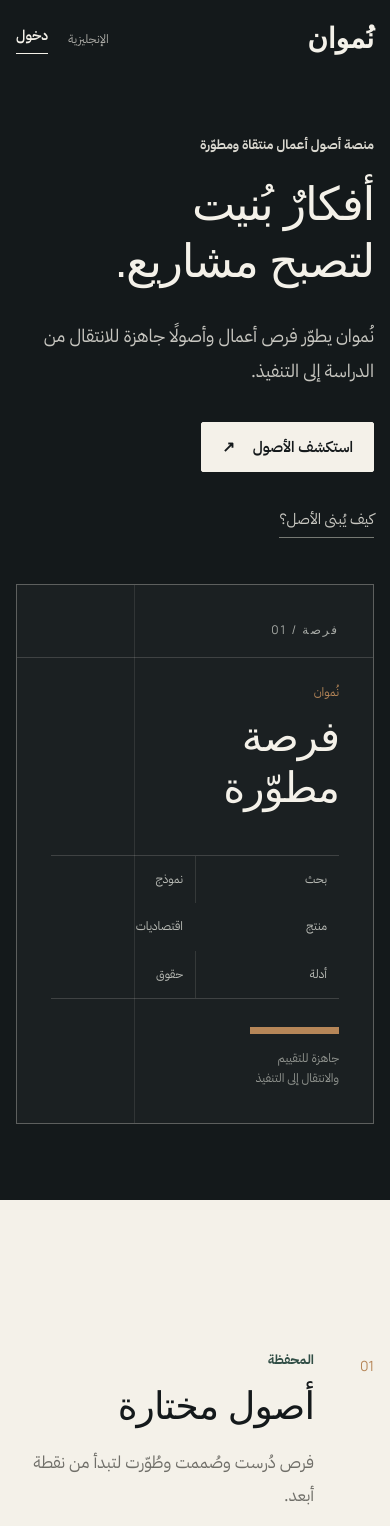
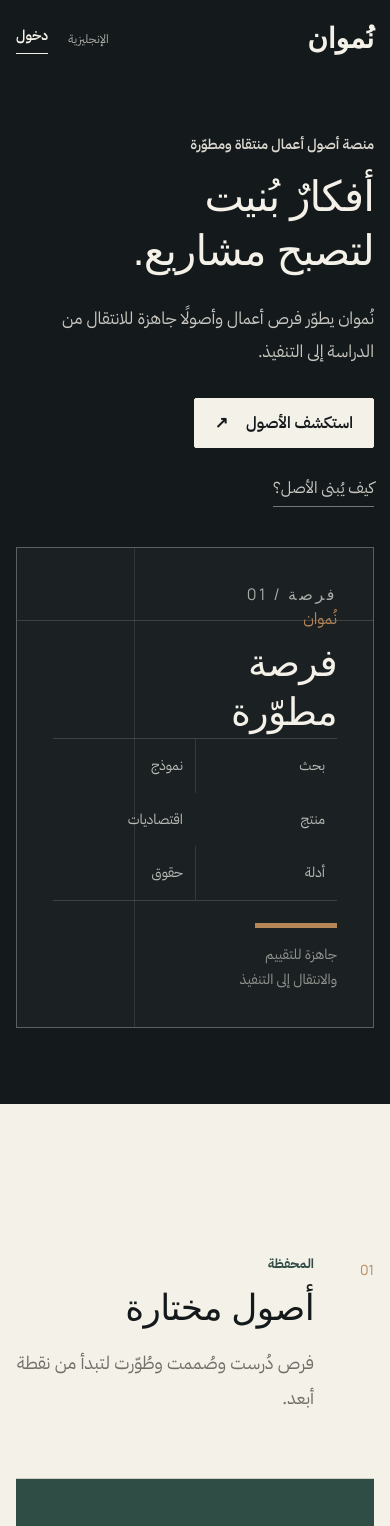
Before and after one commit to alalmaiesa-glitch/numwan, a Next.js app: page / in a window 390 px wide. Shown: the top 1526 px of the page. Built offline with nearby package versions, Linux system fonts and the light colour scheme; no server answers; a web font is replaced by a local one.

Commit message:
fix: finalize Arabic homepage typography scale

```diff
--- a/app/globals.css
+++ b/app/globals.css
@@ -790,3 +790,222 @@ button{border:0}
   .publicSite:not(.englishSite) .holdingCopy h3{font-size:28px;line-height:1.5}
   .publicSite:not(.englishSite) .manifestoGrid{grid-template-columns:1fr;gap:28px}
 }
+
+
+/* ===== Homepage Arabic Typography Scale — Final ===== */
+.publicSite:not(.englishSite) .editorialHeroGrid{
+  grid-template-columns:minmax(0,.96fr) minmax(0,1.04fr);
+  gap:64px;
+}
+
+.publicSite:not(.englishSite) .editorialHeroCopy{
+  max-width:620px;
+}
+
+.publicSite:not(.englishSite) .editorialHeroCopy .sectionKicker{
+  font-size:15px;
+  line-height:1.7;
+  font-weight:600;
+  margin-bottom:14px;
+}
+
+.publicSite:not(.englishSite) .editorialHeroCopy h1{
+  font-size:clamp(56px,4.6vw,68px);
+  line-height:1.22;
+  letter-spacing:-.02em;
+  margin:12px 0 24px;
+  max-width:620px;
+}
+
+.publicSite:not(.englishSite) .editorialHeroCopy p{
+  font-size:18px;
+  line-height:1.95;
+  max-width:590px;
+}
+
+.publicSite:not(.englishSite) .heroActions{
+  gap:26px;
+  margin-top:30px;
+}
+
+.publicSite:not(.englishSite) .editorialCta,
+.publicSite:not(.englishSite) .quietCta{
+  font-size:16px;
+}
+
+.publicSite:not(.englishSite) .assetHeroVisual{
+  min-height:520px;
+  padding:34px 36px;
+}
+
+.publicSite:not(.englishSite) .visualIndex{
+  font-size:14px;
+  line-height:1.6;
+}
+
+.publicSite:not(.englishSite) .visualTitle{
+  gap:6px;
+  max-width:86%;
+}
+
+.publicSite:not(.englishSite) .visualTitle span{
+  font-size:15px;
+  line-height:1.6;
+}
+
+.publicSite:not(.englishSite) .visualTitle strong{
+  font-size:clamp(42px,3.4vw,50px);
+  line-height:1.3;
+  letter-spacing:-.018em;
+}
+
+.publicSite:not(.englishSite) .visualGrid span{
+  font-size:14px;
+  line-height:1.7;
+  padding:15px 12px;
+}
+
+.publicSite:not(.englishSite) .assetHeroVisual>p{
+  font-size:15px;
+  line-height:1.8;
+  max-width:210px;
+}
+
+.publicSite:not(.englishSite) .visualRule{
+  height:5px;
+  width:29%;
+  margin-top:22px;
+}
+
+/* Main homepage headings */
+.publicSite:not(.englishSite) .sectionHeading h2,
+.publicSite:not(.englishSite) .manifestoSection h2,
+.publicSite:not(.englishSite) .methodIntro h2,
+.publicSite:not(.englishSite) .closingSection h2{
+  font-size:clamp(40px,3.5vw,52px);
+  line-height:1.3;
+  letter-spacing:-.018em;
+}
+
+.publicSite:not(.englishSite) .sectionHeading p,
+.publicSite:not(.englishSite) .manifestoSection p{
+  font-size:18px;
+  line-height:1.95;
+}
+
+/* Portfolio section */
+.publicSite:not(.englishSite) .holdingCopy h3{
+  font-size:clamp(28px,2.2vw,34px);
+  line-height:1.5;
+  letter-spacing:-.015em;
+}
+
+.publicSite:not(.englishSite) .holdingCopy p{
+  font-size:17px;
+  line-height:2;
+}
+
+.publicSite:not(.englishSite) .microMeta{
+  font-size:14px;
+}
+
+/* Anatomy + methodology */
+.publicSite:not(.englishSite) .anatomyRow strong{
+  font-size:24px;
+  line-height:1.55;
+}
+
+.publicSite:not(.englishSite) .methodStep h3{
+  font-size:24px;
+  line-height:1.5;
+}
+
+.publicSite:not(.englishSite) .methodStep p{
+  font-size:15px;
+  line-height:1.95;
+}
+
+.publicSite:not(.englishSite) .methodStep>span{
+  font-size:13px;
+}
+
+/* Footer readability */
+.publicSite:not(.englishSite) .publicFooter nav,
+.publicSite:not(.englishSite) .footerActions{
+  font-size:14px;
+}
+
+.publicSite:not(.englishSite) .footerBrand small{
+  font-size:13px;
+  line-height:1.6;
+}
+
+/* Arabic homepage minimum readable small text */
+.publicSite:not(.englishSite) .editorialHero .sectionKicker,
+.publicSite:not(.englishSite) .visualIndex,
+.publicSite:not(.englishSite) .visualTitle span,
+.publicSite:not(.englishSite) .visualGrid span,
+.publicSite:not(.englishSite) .assetHeroVisual>p,
+.publicSite:not(.englishSite) .holdingVisual span,
+.publicSite:not(.englishSite) .holdingVisual small,
+.publicSite:not(.englishSite) .microMeta{
+  font-size:max(14px,1em);
+}
+
+/* Laptop / medium desktop */
+@media (max-width:1366px){
+  .publicSite:not(.englishSite) .editorialHeroGrid{
+    gap:52px;
+  }
+  .publicSite:not(.englishSite) .editorialHeroCopy h1{
+    font-size:clamp(52px,4.4vw,62px);
+  }
+  .publicSite:not(.englishSite) .visualTitle strong{
+    font-size:clamp(40px,3.2vw,46px);
+  }
+}
+
+/* Tablet */
+@media (max-width:1000px){
+  .publicSite:not(.englishSite) .editorialHeroGrid{
+    grid-template-columns:1fr;
+    gap:40px;
+  }
+  .publicSite:not(.englishSite) .editorialHeroCopy{
+    max-width:720px;
+  }
+  .publicSite:not(.englishSite) .editorialHeroCopy h1{
+    font-size:54px;
+    max-width:680px;
+  }
+  .publicSite:not(.englishSite) .assetHeroVisual{
+    min-height:440px;
+  }
+}
+
+/* Mobile */
+@media (max-width:760px){
+  .publicSite:not(.englishSite) .editorialHeroCopy .sectionKicker{
+    font-size:14px;
+  }
+  .publicSite:not(.englishSite) .editorialHeroCopy h1{
+    font-size:42px;
+    line-height:1.28;
+  }
+  .publicSite:not(.englishSite) .editorialHeroCopy p{
+    font-size:17px;
+  }
+  .publicSite:not(.englishSite) .visualTitle strong{
+    font-size:38px;
+  }
+  .publicSite:not(.englishSite) .visualGrid span,
+  .publicSite:not(.englishSite) .assetHeroVisual>p{
+    font-size:14px;
+  }
+  .publicSite:not(.englishSite) .sectionHeading h2,
+  .publicSite:not(.englishSite) .manifestoSection h2,
+  .publicSite:not(.englishSite) .methodIntro h2,
+  .publicSite:not(.englishSite) .closingSection h2{
+    font-size:36px;
+  }
+}
```
